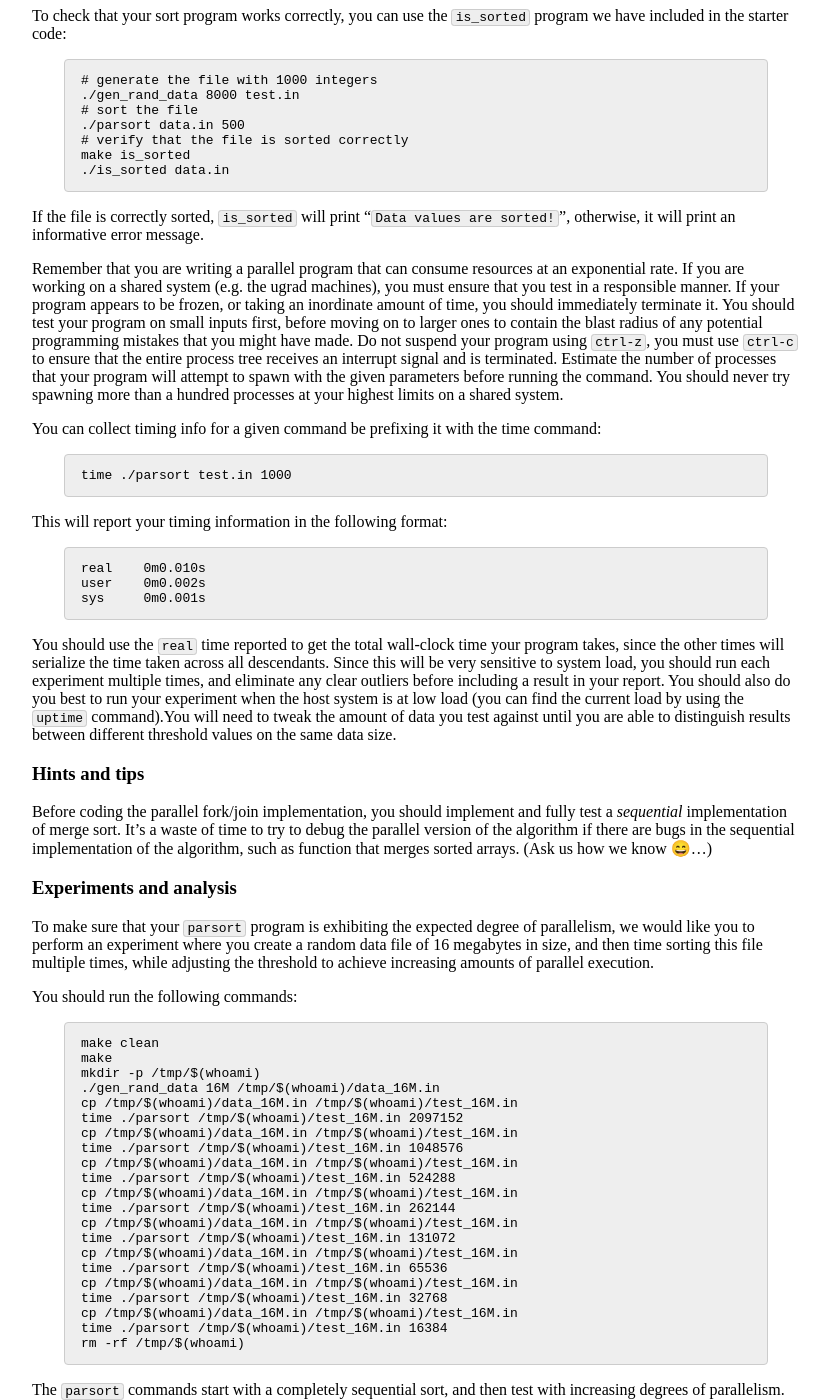
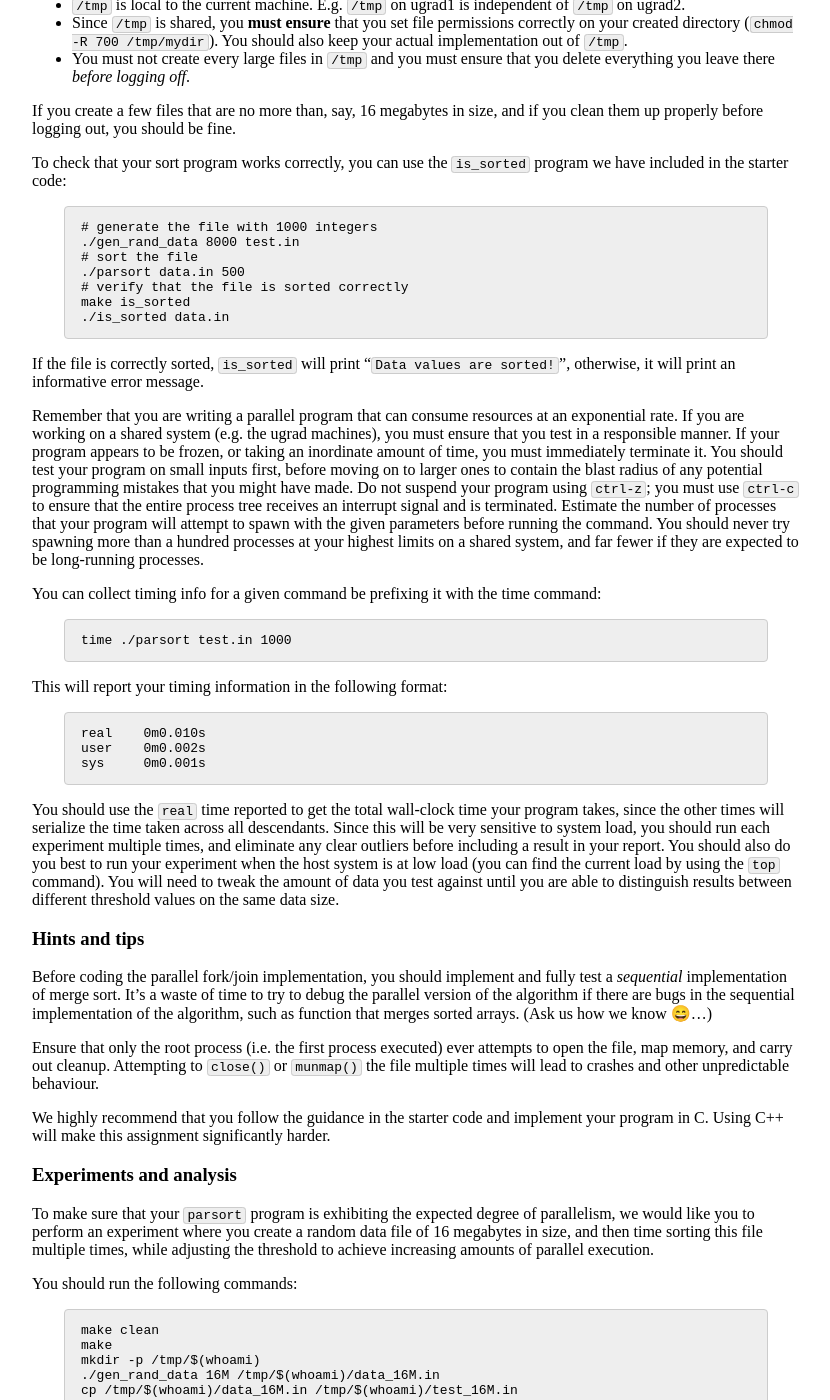
Before and after one commit to jhucsf/fall2022, a Jekyll site: the page built from assign/assign04.md, in a window 1280 px wide and 1400 px high, scrolled down 4222 px. Shown: the whole window, without its empty margins (224-1054 px from the left). Built offline with Jekyll 4.4.1, drawn with Linux system fonts in a browser that asks for light colours; some of the changed text lies outside the part shown.

Commit message:
assign04: Minor phrasing tweaks & typo fixes

````diff
--- a/assign/assign04.md
+++ b/assign/assign04.md
@@ -98,7 +98,9 @@ a process to map file data into its address space. If the process
 passes the `PROT_READ|PROT_WRITE` options for the *prot* argument and
 `MAP_SHARED` option to the *options* argument, then any modifications
 the process makes to the memory within the file mapping will be written
-back to the actual file.
+back to the actual file. Since descendants created with `fork()` share their
+initial memory space with their parent, the file only needs to be mmap'ed into
+memory once so long as each child works on a different region of mapped memory.
 
 Let's say that you want to map the contents of a file into memory so you can sort it.
 First, you will need to use the [open](https://man7.org/linux/man-pages/man2/open.2.html)
@@ -132,11 +134,14 @@ int64_t *data = mmap(NULL, file_size_in_bytes, PROT_READ | PROT_WRITE, MAP_SHARE
 if (data == MAP_FAILED) {
     // handle mmap error and exit
 }
+// *data now behaves like a standard array of int64_t. Be careful though! Going off the end
+// of the array will silently extend the file, which can rapidly lead to disk space
+// depletion!
 ```
 
 Passing in `NULL` for the requested mapping address gives `mmap` complete freedom to
 choose any address in memory to map. Since we don't care where the file ends up in memory,
-so long as we can access it, this is the correct semantics. Similarly, we want to map the
+so long as we can access it, this is what we want. Similarly, we want to map the
 entire file, so we set the offset to zero.
 
 Note: Don't forget to call [munmap](https://man7.org/linux/man-pages/man2/mmap.2.html) and
@@ -160,6 +165,7 @@ if (pid == -1) {
     // this is now in the child process
 }
 // if pid is not 0, we are in the parent process
+// WARNING, if the child process path can get here, things will quickly break very badly
 ```
 
 You must make sure that the child branch exits after it has completed its work. Failure to
@@ -201,19 +207,22 @@ if (!WIFEXITED(wstatus)) {
 }
 if (WEXITSTATUS(wstatus) != 0) {
     // subprocess returned a non-zero exit code
+    // if following standard UNIX conventions, this is also an error
 }
 ```
 
-Thus, the subprocess and notify its parent if its operation succeeded by returning a return code.
+Thus, the subprocess can notify its parent if its operation succeeded by returning a suitable
+return code. Remember to propagate error conditions up to the root process so it can
+report that the sort job failed using a non-zero error code.
 
 Note: You must wait on every new process you start. This means that every fork call should
 have a corresponding `waitpid` call. Failure to due this in a long-running process creates
 a "pid leak", and can lead to pid exhaustion and the inability to start any new processes
-on the system due to the accumulation of the "zombie" processes (yes this is the technical
-term). While the kernel and the `init` process do clean up zombies after the parent exits,
-it is a good practice to ensure that you promptly deal with zombie program in your
-program. We will be manually checking your code to ensure that you don't leave zombies
-around while your program executes.
+on the system due to the accumulation of the "zombie processes" (yes this is the technical
+term). While the kernel and the `init` process will clean up your zombies after the root
+process exits, it is a good practice to ensure that you promptly deal with zombie
+processes in your program. We will be manually checking your code to ensure that you don't
+leave zombies around while your program executes.
 
 ### Handling errors
 
@@ -245,15 +254,15 @@ make gen_rand_data
 ./gen_rand_data [size] [output filename]
 ```
 
-For instance, to generate 1000 integers, you can use
+For instance, to generate 1000 integers, you can use:
 
 ```
 ./gen_rand_data 8000 test.in
 ```
 
-which will generate 8000 bytes of data (1000 `int64s`) and place it in a file called
-`test.in`. Be sure that your specified size is a multiple of 8 so that your sort and
-verify function will function correctly!
+which will generate 8000 bytes of data (1000 `int64s) and place it in a file called
+`test.in`. Be sure that your specified size is a multiple of 8 so that your `parsort` and
+`is_sorted` programs will function correctly!
 
 You can also use the `M` suffix on the *size* argument to specify the output file
 size in megabytes. For example, the following command would create a file
@@ -269,14 +278,15 @@ avoid interactions with the network file server that might affect the performanc
 of the program. However, if you do decide to use `/tmp` please note the following points:
 
 * `/tmp` is shared amongst all users of the system, so you should probably create a
-    subfolder that will be reasonably unique to you.
+  subfolder that will be reasonably unique to you so you don't accidentally overwrite
+  someone else's file.
 * `/tmp` is local to the current machine. E.g. `/tmp` on ugrad1 is independent of `/tmp`
-    on ugrad2.
+  on ugrad2.
 * Since `/tmp` is shared, you **must ensure** that you set file permissions correctly on
   your created directory (`chmod -R 700 /tmp/mydir`). You should also keep your actual
   implementation out of `/tmp`.
 * You must not create every large files in `/tmp` and you must ensure that you delete
-    everything you leave there _before logging off_.
+  everything you leave there _before logging off_.
 
 If you create a few files that are no more than, say, 16 megabytes in size, and if you
 clean them up properly before logging out, you should be fine.
@@ -300,14 +310,15 @@ otherwise, it will print an informative error message.
 Remember that you are writing a parallel program that can consume resources at an
 exponential rate. If you are working on a shared system (e.g. the ugrad machines), you
 must ensure that you test in a responsible manner. If your program appears to be frozen,
-or taking an inordinate amount of time, you should immediately terminate it. You should
+or taking an inordinate amount of time, you must immediately terminate it. You should
 test your program on small inputs first, before moving on to larger ones to contain the
 blast radius of any potential programming mistakes that you might have made. Do not
-suspend your program using `ctrl-z`, you must use `ctrl-c` to ensure that the entire
+suspend your program using `ctrl-z`; you must use `ctrl-c` to ensure that the entire
 process tree receives an interrupt signal and is terminated. Estimate the number of
 processes that your program will attempt to spawn with the given parameters before running
 the command. You should never try spawning more than a hundred processes at your highest
-limits on a shared system.
+limits on a shared system, and far fewer if they are expected to be long-running
+processes.
 
 You can collect timing info for a given command be prefixing it with the time command:
 
@@ -328,7 +339,7 @@ takes, since the other times will serialize the time taken across all descendant
 this will be very sensitive to system load, you should run each experiment multiple times,
 and eliminate any clear outliers before including a result in your report. You should also
 do you best to run your experiment when the host system is at low load (you can find the
-current load by using the `uptime` command).You will need to tweak the amount of data you
+current load by using the `top` command). You will need to tweak the amount of data you
 test against until you are able to distinguish results between different threshold values
 on the same data size.
 
@@ -340,25 +351,12 @@ to try to debug the parallel version of the algorithm if there are bugs in the
 sequential implementation of the algorithm, such as function that merges
 sorted arrays. (Ask us how we know 😄...)
 
-<!--
-### Report on speedup
+Ensure that only the root process (i.e. the first process executed) ever attempts
+to open the file, map memory, and carry out cleanup. Attempting to `close()` or
+`munmap()` the file multiple times will lead to crashes and other unpredictable behaviour.
 
-We will be requiring you to submit a brief report on you implementation in your README.txt
-file that includes the following information:
-
-* Test results from running your parallel sort program on inputs of varying sizes.
-* Test results from running your parallel sort program with a threshold set high enough to
-  sort the file sequentially, and subsequent lower thresholds to test speedup as
-  parallelism increases.
-* Justification on why you obtained the results you did.
-
-If you implemented your program correctly, you should see execution time decrease to an
-asymptotic limit as you decrease the threshold to a certain point (increasing
-parallelism), then start increasing again as the process creation overhead outweighs the
-speedup provided by splitting up the work. If you see no benefit to any level of increased
-process-parallelism on a reasonably large dataset, or you see the parallel execution
-always take longer, you probably have made an implementation mistake.
--->
+We highly recommend that you follow the guidance in the starter code and implement your
+program in C. Using C++ will make this assignment significantly harder.
 
 ### Experiments and analysis
 
@@ -395,7 +393,7 @@ rm -rf /tmp/$(whoami)
 ```
 
 The `parsort` commands start with a completely sequential sort,
-and then test with increasing degrees of parallelism.
+and then tests with increasing degrees of parallelism.
 For example, at the smallest threshold of 16384 elements, there
 will be 128 processes doing sequential sorting at the
 base cases of the recursion.
@@ -441,16 +439,16 @@ give an intuitive explanation for the results that you observed.
 
 Passing the autograder will be a necessary but insufficient condition for full credit.
 This means that you may still lose functionality points, even if you pass all of the
-autograder tests. Due to the nature of the problem, there will be a significant number of
-points up for manual review, so please structure your code accordingly. Some of the things
-we may manually verify (bot not limited to) are:
+autograder tests. Due to the nature of testing parallel programs, there  will be a
+significant number of points up for manual review, so please structure your code
+accordingly. Some of the things we may manually verify (bot not limited to) are:
 
 * Ensuring that your implementation is actually parallel. (Your
   [experiments](#experiments-and-analysis) should have already allowed you to
   determine whether your program is exhibiting any parallel speedup.)
 * Ensuring that you did not leave zombies around during execution.
-* Ensuring that the correct number of children are created for a given threshold and data
-  size value.
+* Ensuring that the correct number of children are created for a given threshold
+  and data size value.
 
 ## Submitting
 
````
Also changed, not shown: other parts of assign/assign04.md (+3 -3 lines).
